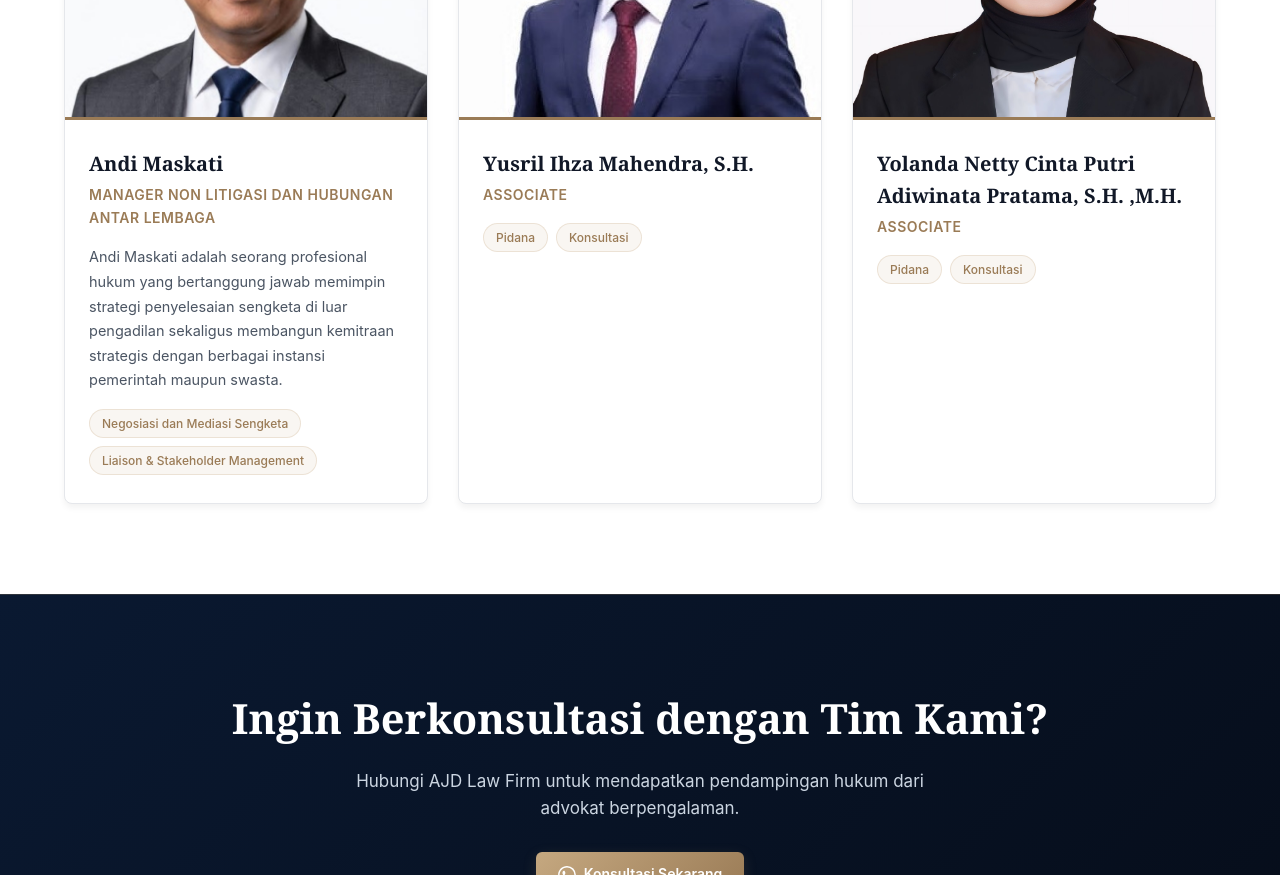
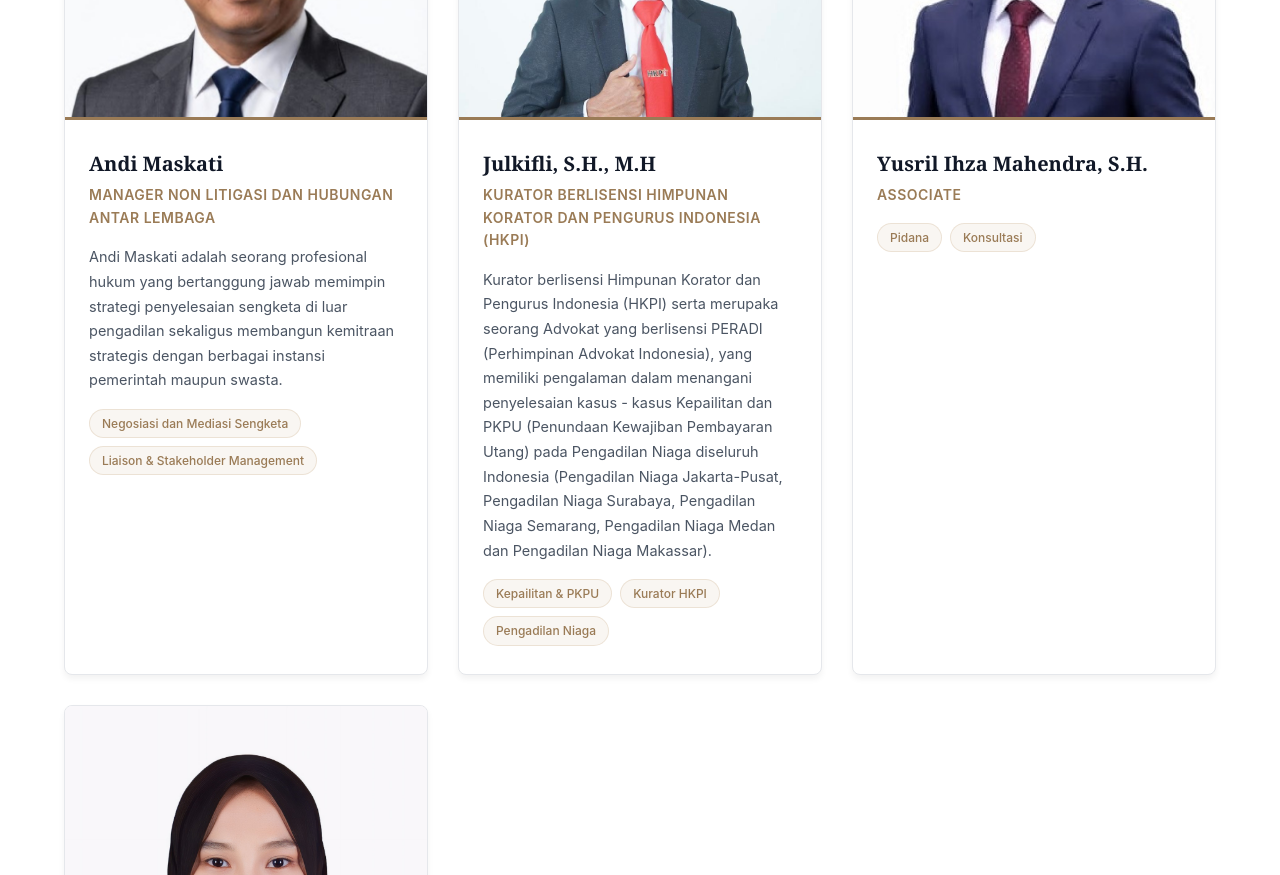
Before and after one commit to najibnet/ajdlawfirmpartners, a website: page profil.html in a window 1280 px wide. Shown: the part 1800-2675 px from the top of the page. Drawn offline with Linux system fonts and the light colour scheme.

Commit message:
menambahkan profil bbapak julkifli

```diff
--- a/profil.html
+++ b/profil.html
@@ -94,6 +94,23 @@
                             <span class="advocate-tag">Negosiasi dan Mediasi Sengketa</span>
                             <span class="advocate-tag">Liaison & Stakeholder Management</span>
                         </div>
+                    </div>
+                </article>
+
+                <article class="advocate-card">
+                    <img class="advocate-photo" src="assets/julkipli.jpg" alt="Foto Dr. (c) H. Abdul Azis Pangeran" onerror="this.src='assets/ajd-logo.jpg'">
+                    <div class="advocate-body">
+                        <h3>Julkifli, S.H., M.H</h3>
+                        <div class="advocate-role">Kurator berlisensi Himpunan Korator dan Pengurus Indonesia (HKPI)</div>
+                        <p>Kurator berlisensi Himpunan Korator dan Pengurus Indonesia (HKPI) serta merupaka seorang Advokat yang berlisensi PERADI (Perhimpinan Advokat Indonesia), yang memiliki pengalaman dalam menangani penyelesaian kasus - kasus Kepailitan dan PKPU (Penundaan Kewajiban Pembayaran Utang) pada Pengadilan Niaga diseluruh Indonesia (Pengadilan Niaga Jakarta-Pusat, Pengadilan Niaga Surabaya, Pengadilan Niaga Semarang, Pengadilan Niaga Medan dan Pengadilan  Niaga Makassar).</p>
+                        <div class="advocate-tags">
+                            <span class="advocate-tag">Kepailitan & PKPU</span>
+                            <span class="advocate-tag">Kurator HKPI</span>
+                            <span class="advocate-tag">Pengadilan Niaga</span>
+                        </div>
+                    </div>
+                </article>
+
 
                 </article>
                 <!-- ===== /ADVOKAT 3 ===== -->
```
Also changed, not shown: assets/julkipli.jpg (added).
